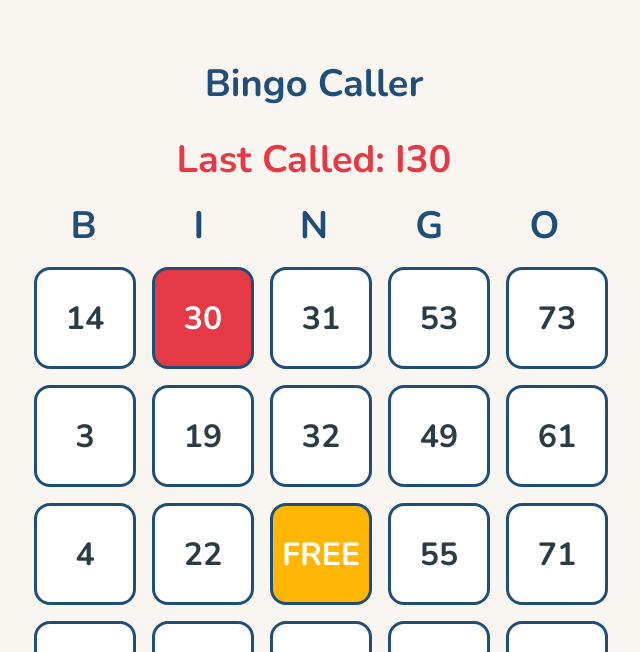
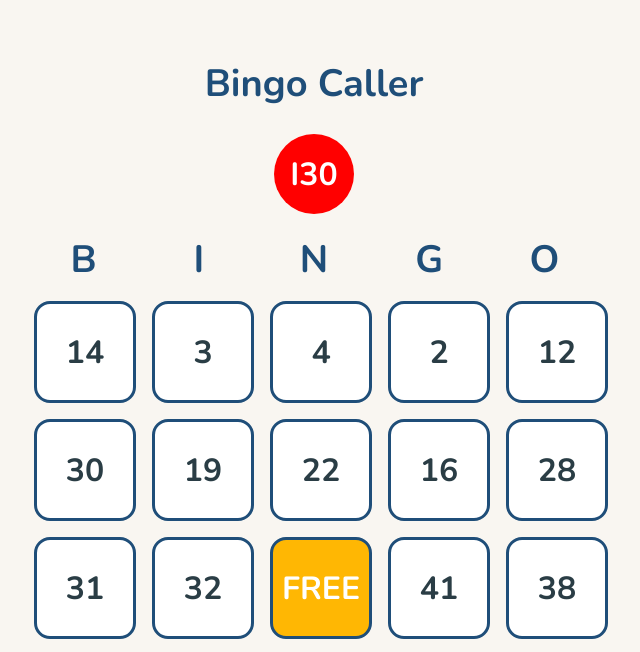
Before and after one commit to jaimie510/JaimieCPC_Bingo, a plain HTML site: page index.html in a window 1280 px wide. Both pictures are taken after a click on the element "30". Shown: the part 127-779 px from the top of the page, without its empty margins (326-966 px from the left). Drawn offline with nearby package versions, Linux system fonts and the light colour scheme.

Commit message:
Update index.html

```diff
--- a/index.html
+++ b/index.html
@@ -21,13 +21,26 @@
         .logo {
             max-width: 320px;
             margin: 30px auto;
-            filter: invert(20%) sepia(98%) saturate(1000%) hue-rotate(180deg); /* Makes logo blue */
+            filter: invert(20%) sepia(98%) saturate(1000%) hue-rotate(180deg);
         }
-        .last-called {
-            font-size: 38px;
+        .last-called-container {
+            display: flex;
+            justify-content: center;
+            gap: 20px;
+            margin-bottom: 20px;
+        }
+        .ball {
+            width: 80px;
+            height: 80px;
+            background-color: red;
+            color: white;
+            border-radius: 50%;
+            display: flex;
+            align-items: center;
+            justify-content: center;
+            font-size: 32px;
             font-weight: bold;
-            margin: 15px;
-            color: #e63946;
+            transition: transform 0.5s ease-in-out;
         }
         .bingo-container {
             display: flex;
@@ -88,7 +101,7 @@
 <body>
     <img src="CORNERSTONE-TAG-white_3.5-1.png" alt="Cornerstone PCA Logo" class="logo">
     <h1>Bingo Caller</h1>
-    <div class="last-called" id="lastCalled">Last Called: -</div>
+    <div class="last-called-container" id="lastCalledContainer"></div>
     <div class="bingo-container">
         <div class="bingo-header">
             <div>B</div>
@@ -100,10 +113,12 @@
         <div class="bingo-board" id="bingoBoard"></div>
     </div>
     <button class="reset-btn" onclick="resetBoard()">Reset Game</button>
+    <button class="reset-btn" onclick="autoSelectNumber()">Auto Select</button>
 
     <script>
         const bingoBoard = document.getElementById('bingoBoard');
-        const lastCalledDisplay = document.getElementById('lastCalled');
+        const lastCalledContainer = document.getElementById('lastCalledContainer');
+        let lastCalledNumbers = [];
         const columns = {
             B: Array.from({length: 15}, (_, i) => i + 1),
             I: Array.from({length: 15}, (_, i) => i + 16),
@@ -114,42 +129,55 @@
 
         function generateBingoBoard() {
             bingoBoard.innerHTML = '';
-            let selectedNumbers = { B: [], I: [], N: [], G: [], O: [] };
-
             for (let letter in columns) {
-                let shuffled = [...columns[letter]].sort(() => 0.5 - Math.random()).slice(0, 5);
-                selectedNumbers[letter] = shuffled;
+                columns[letter] = columns[letter].sort(() => 0.5 - Math.random());
             }
 
-            let finalBoard = [];
-            for (let i = 0; i < 5; i++) {
-                finalBoard.push({ letter: 'B', number: selectedNumbers.B[i] });
-                finalBoard.push({ letter: 'I', number: selectedNumbers.I[i] });
-                finalBoard.push({ letter: 'N', number: selectedNumbers.N[i] });
-                finalBoard.push({ letter: 'G', number: selectedNumbers.G[i] });
-                finalBoard.push({ letter: 'O', number: selectedNumbers.O[i] });
-            }
-
-            finalBoard.forEach((item, index) => {
+            Object.keys(columns).forEach((letter, colIdx) => {
+                columns[letter].slice(0, 5).forEach((num, rowIdx) => {
                     let cell = document.createElement('div');
                     cell.classList.add('cell');
-                cell.innerText = item.number;
-                cell.onclick = () => {
-                    cell.classList.toggle('called');
-                    lastCalledDisplay.innerText = `Last Called: ${item.letter}${item.number}`;
-                };
-
-                if (index === 12) {
+                    cell.innerText = num;
+                    cell.onclick = () => selectNumber(letter, num);
+                    if (colIdx === 2 && rowIdx === 2) {
                         cell.innerText = "FREE";
                         cell.classList.add('free-space');
                     }
                     bingoBoard.appendChild(cell);
                 });
+            });
+        }
+
+        function selectNumber(letter, num) {
+            if (!lastCalledNumbers.some(n => n.letter === letter && n.number === num)) {
+                lastCalledNumbers.unshift({ letter, number: num });
+                if (lastCalledNumbers.length > 3) lastCalledNumbers.pop();
+                updateLastCalled();
+            }
+        }
+
+        function updateLastCalled() {
+            lastCalledContainer.innerHTML = '';
+            lastCalledNumbers.forEach((item, index) => {
+                let ball = document.createElement('div');
+                ball.classList.add('ball');
+                ball.innerText = `${item.letter}${item.number}`;
+                ball.style.transform = `scale(${1 - index * 0.2})`;
+                lastCalledContainer.appendChild(ball);
+            });
+        }
+
+        function autoSelectNumber() {
+            let letters = Object.keys(columns);
+            let letter = letters[Math.floor(Math.random() * letters.length)];
+            let num = columns[letter].find(n => !lastCalledNumbers.some(c => c.number === n));
+            if (num) selectNumber(letter, num);
         }
 
         function resetBoard() {
+            lastCalledNumbers = [];
+            updateLastCalled();
             generateBingoBoard();
-            lastCalledDisplay.innerText = "Last Called: -";
         }
 
         generateBingoBoard();
```
Lines whose indentation alone changed are shown as unchanged.
